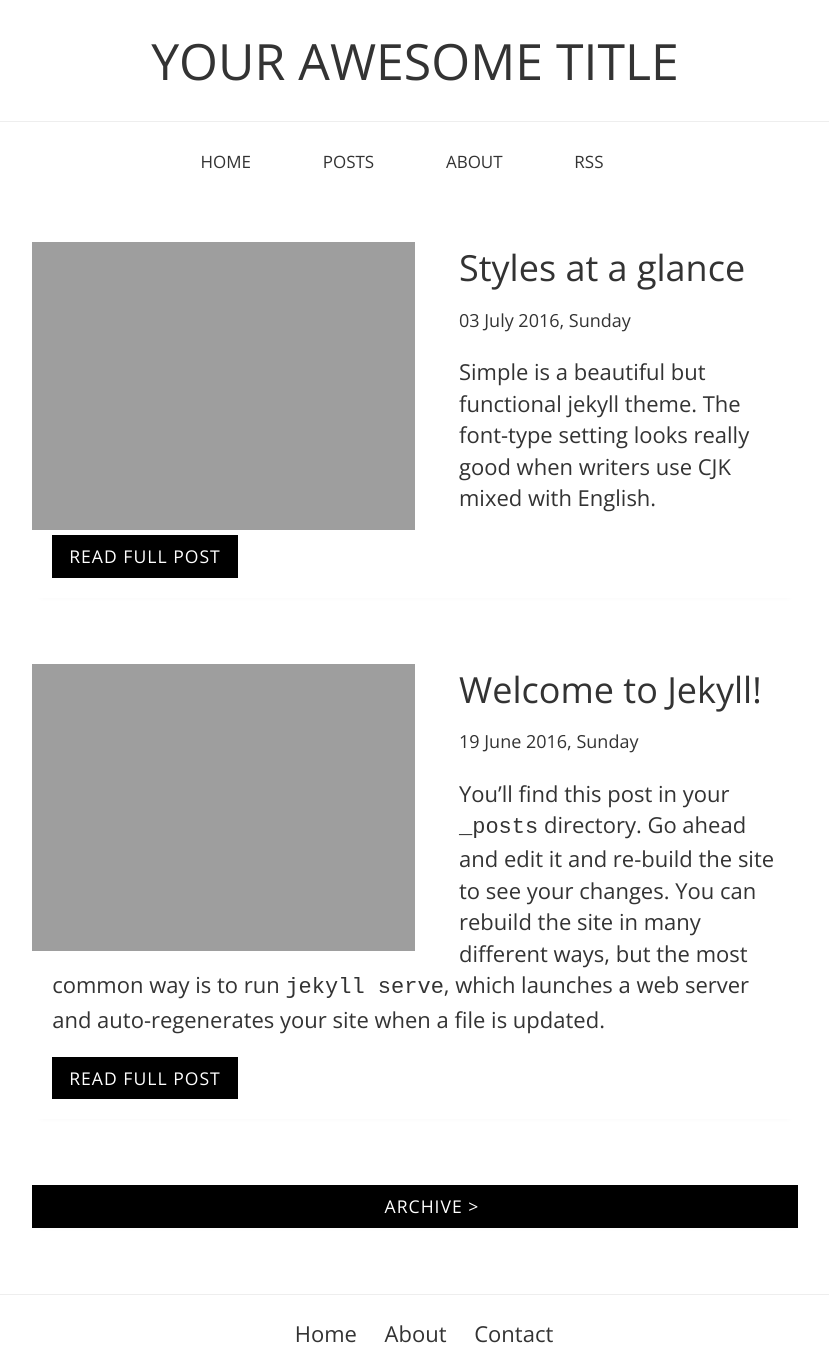
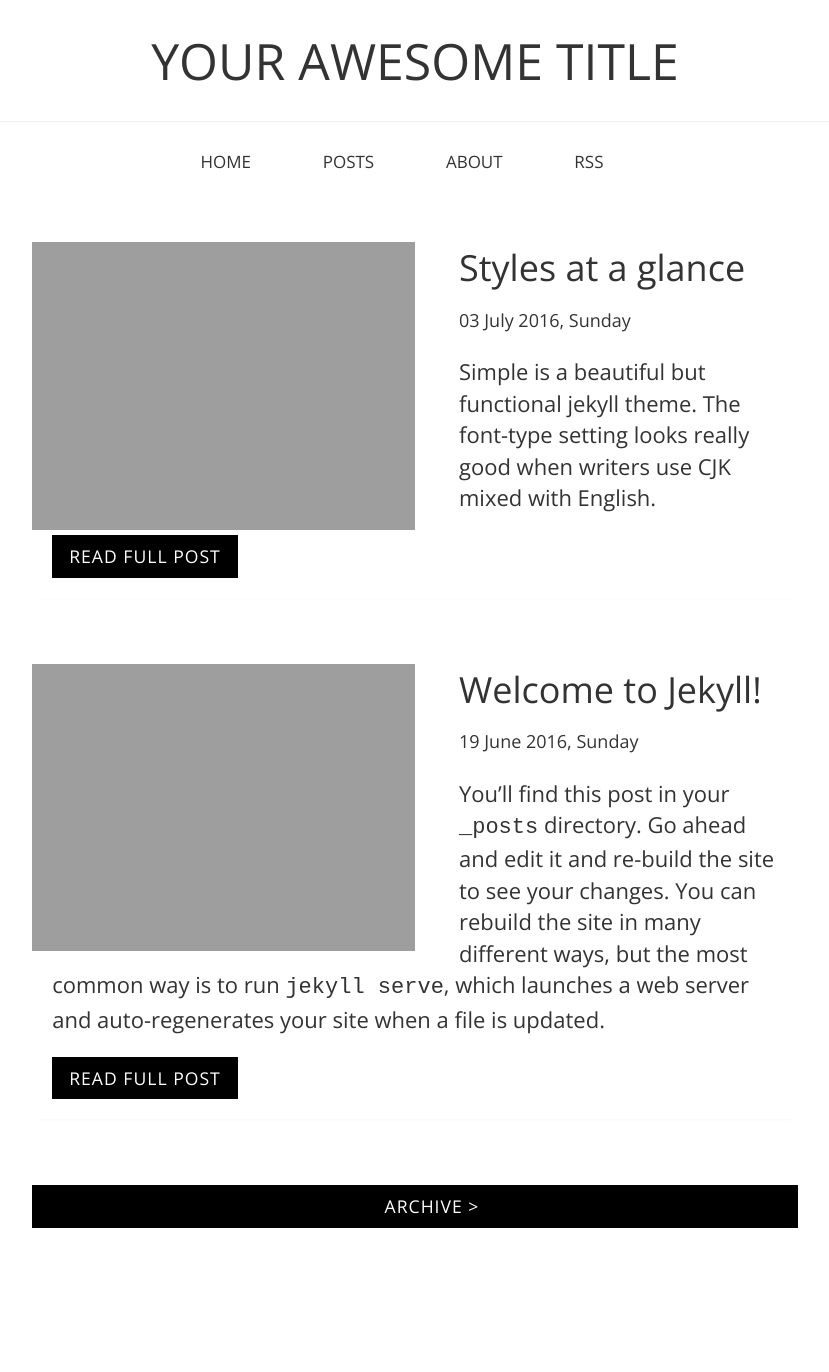
Before and after one commit to oliverguhr/olivers-blog, a Jekyll site: the page built from index.html, in a window 1280 px wide. Shown: the whole page, without its empty margins (225-1054 px from the left). Built offline with Jekyll 4.4.1, drawn with Linux system fonts in a browser that asks for light colours; after the commit the page ends 1294 px from its top, so only the background shows below that.

Commit message:
removed footer

```diff
--- a/_layouts/default.html
+++ b/_layouts/default.html
@@ -9,7 +9,6 @@
 		</div>
 		<aside class="aside aside-1 background"></aside>
 		<aside class="aside aside-2 background"></aside>
-    {% include footer.html %}
 	</div>
 </body>
 </html>
--- a/_layouts/post.html
+++ b/_layouts/post.html
@@ -15,7 +15,6 @@
 
   <hr/>
   <footer class="article-footer">
-
   {% include author.html %}
 
   </footer>
--- a/archive.html
+++ b/archive.html
@@ -27,7 +27,5 @@
 
   </section>
 
-  <p  >
-    {% include author.html %}
-  </p>
+
 </div>
```
Also changed, not shown: _includes/footer.html (+0 -22 lines).
